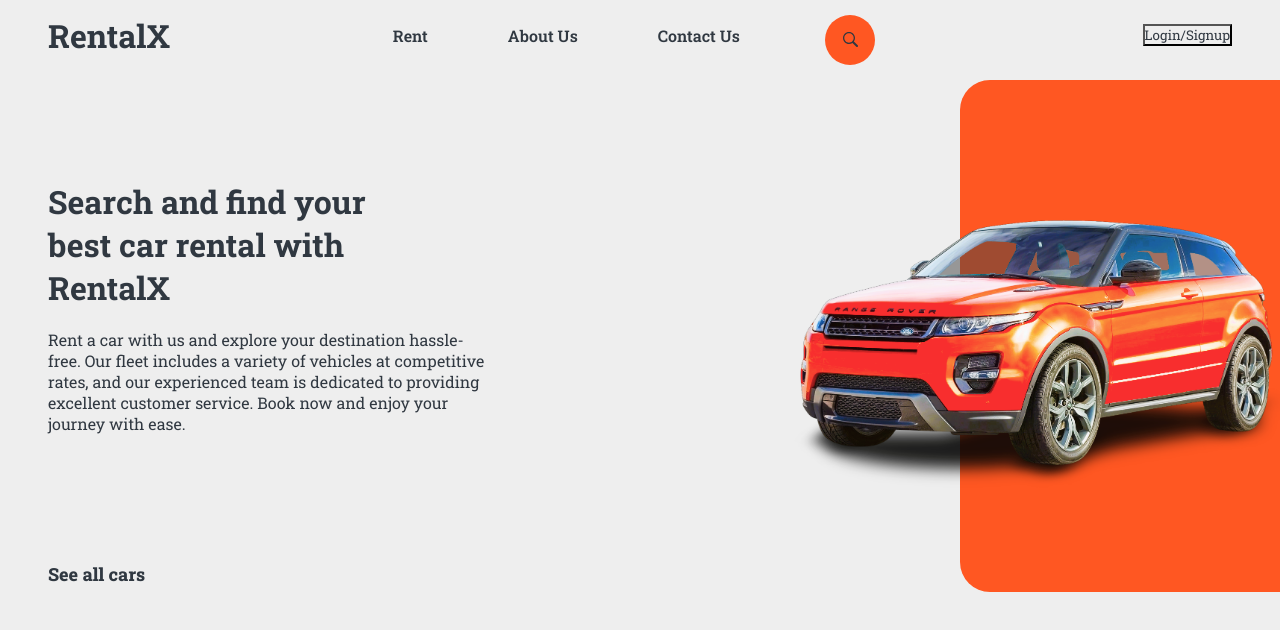
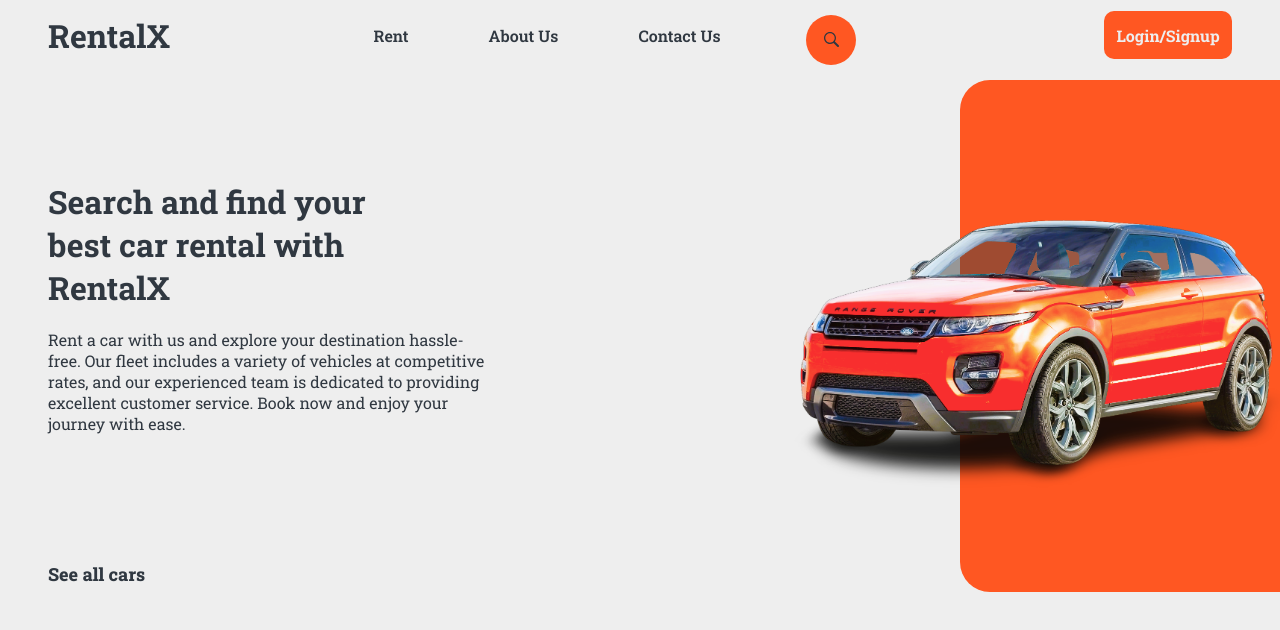
Before and after one commit to venawm/RentalX, a React (Create React App) app in the folder rentalx/: page / in a window 1280 px wide. Shown: the top 630 px of the page. Built offline with nearby package versions, Linux system fonts and the light colour scheme; no server answers.

Commit message:
added notifications component

```diff
--- a/rentalx/src/components/NavBar.js
+++ b/rentalx/src/components/NavBar.js
@@ -7,7 +7,7 @@ import { useNavigate } from 'react-router-dom';
 import { CgProfile } from 'react-icons/cg';
 
 const NavBar = ({searchText,setSearchText}) => {
-  console.log(searchText)
+
   const [showMenu, setShowMenu] = useState(false);
   const [showNotif, setShowNotif] = useState(false);
   const loginStatus = Cookies.get('user');
@@ -24,7 +24,6 @@ const NavBar = ({searchText,setSearchText}) => {
         setShowMenu(false);
       }
     };
-
     document.addEventListener('mousedown', handleOutsideClick);
 
     return () => {
@@ -52,19 +51,18 @@ const NavBar = ({searchText,setSearchText}) => {
             <div ref={menuRef} className="menu">
               <a href="/profile">My Profile</a>
               <a href='/' onClick={logout}>Logout</a>
-              {/* <a href="/notification">Notifications</a> */}
-              <button className='not'> Notifications</button>
+              <a href="/notification">Notifications</a>
             </div>
           )}
-          {/* {showNotif && (
+          {showNotif && (
             <div ref={menuRef} className="menu">
               <a href="/notification">Notifications</a>
             </div>
-          )} */}
+          )}
         </div>
       )}
       {!loginStatus && (
-        <button onClick={(()=>{
+        <button className='button' onClick={(()=>{
           navigate('/login')
         })}>
           Login/Signup
@@ -153,13 +151,7 @@ const Main = styled.div`
         background-color: #eeeeee;
       }
     }
-    .not{
-      background-color: white;
-      border: none;
-      margin-left: 5px;
-    }
   }
-
 }
 `;
 
--- a/rentalx/src/pages/Notifications.js
+++ b/rentalx/src/pages/Notifications.js
@@ -1,38 +1,51 @@
-import React from 'react'
+import React, { useState, useEffect } from 'react'
+import RequestCard2 from '../components/Admin/RequestsCards2'
+import NavBar from '../components/NavBar'
+import axios from 'axios'
 import styled from 'styled-components'
-import NavBar from '../components/NavBar'
+import Cookies from 'js-cookie';
+const Sales = () => {
+  const [rentData, setRentData] = useState([])
 
-function Notifications() {
+
+  useEffect(() => {
+    const id = Cookies.get('user');
+    console.log(id)
+    axios.get(`http://localhost:5000/sales?id=${id}`)
+      .then((response) => {
+        setRentData(response.data)
+      })
+      .catch((error) => {
+        console.log(error)
+      })
+  }, [])
+
   return (
-    <div class="container">
-        <NavBar/>
-        <Main>
-            <h1>Notifications</h1>
-            <div class="cont">
+    <div>
+    <NavBar/>
+    <Main>
 
-            </div>
-        </Main>
+      {rentData.map((request, index) => (
+        <RequestCard2
+          key={index}
+          userid={request.userid}
+          id={request.id}
+          username={request.username}
+          carname={request.carname}
+          start_date={request.start_date}
+          end_date={request.end_date}
+          url={request.url}
+          email = {request.email}
+        />
+      ))}
+    </Main>
     </div>
   )
 }
-
 const Main = styled.div`
-    margin-top: 3rem;
-    display: flex;
-    flex-direction: column;
-    justify-content: center;
-    align-items: center;
-    h1{
-        color: #ff5722;
-        font-size: xx-large;
-        font-weight: 800;
-    }
-    .cont{
-        margin-top: 3rem;
-        height: 3rem;
-        width: 50vw;
-        border: 2px solid black;
-    }
+display: flex;
+justify-content: flex-start;
+flex-wrap: wrap;
 `
 
-export default Notifications
+export default Sales
```
Also changed, not shown: 1 other file (tests, documents, lock files or other folders).
